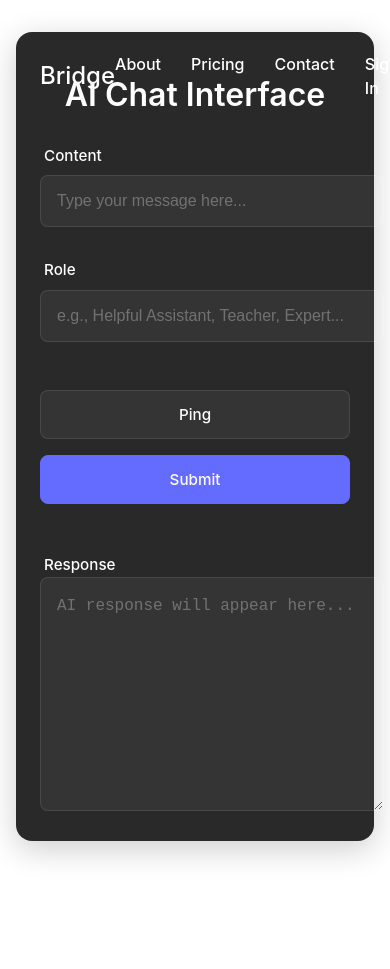
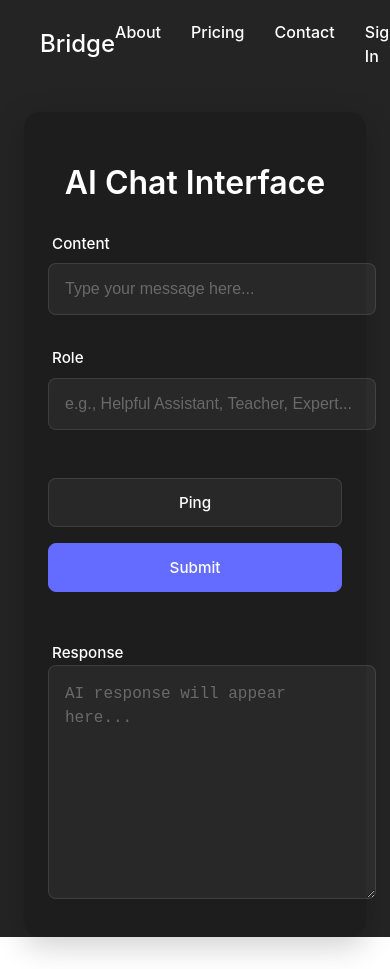
Before and after one commit to steevejoseph/yn-translator-fork, a React (Vite) app in the folder client/: page /chat in a window 390 px wide. Shown: the top 969 px of the page. Before the commit the page ends 876 px from the top, so only its background shows below. Built offline with nearby package versions, Linux system fonts and the light colour scheme; no server answers.

Commit message:
Get chat component styled better

```diff
--- a/client/src/components/chat.css
+++ b/client/src/components/chat.css
@@ -1,7 +1,13 @@
+.chat-page {
+  padding-top: 80px;
+  min-height: 100vh;
+  background-color: #242424;
+}
+
 .chat-container {
-  max-width: 800px;
-  margin: 4rem auto;
-  padding: 2.5rem;
+  max-width: 700px;
+  margin: 2rem auto;
+  padding: 2.5rem 3.5rem;
   background-color: rgba(30, 30, 30, 0.95);
   border-radius: 16px;
   box-shadow: 0 8px 32px rgba(0, 0, 0, 0.2);
@@ -124,8 +130,8 @@
 
 @media (max-width: 768px) {
   .chat-container {
-    margin: 2rem 1rem;
-    padding: 1.5rem;
+    margin: 2rem 1.5rem;
+    padding: 2rem 1.5rem;
   }
 
   .chat-button-container {
--- a/client/src/components/chat.tsx
+++ b/client/src/components/chat.tsx
@@ -98,6 +98,7 @@ const Chat = () => {
   }
 
   return (
+    <div className="chat-page">
       <div className="chat-container">
         <h1 className="chat-title">AI Chat Interface</h1>
 
@@ -125,7 +126,11 @@ const Chat = () => {
           </div>
 
           <div className="chat-button-container">
-          <button className="chat-button" onClick={onPing} disabled={isLoading}>
+            <button
+              className="chat-button"
+              onClick={onPing}
+              disabled={isLoading}
+            >
               {isLoading ? "Pinging..." : "Ping"}
             </button>
 
@@ -149,6 +154,7 @@ const Chat = () => {
           </div>
         </div>
       </div>
+    </div>
   );
 };
 
```
Lines whose indentation alone changed are shown as unchanged.
